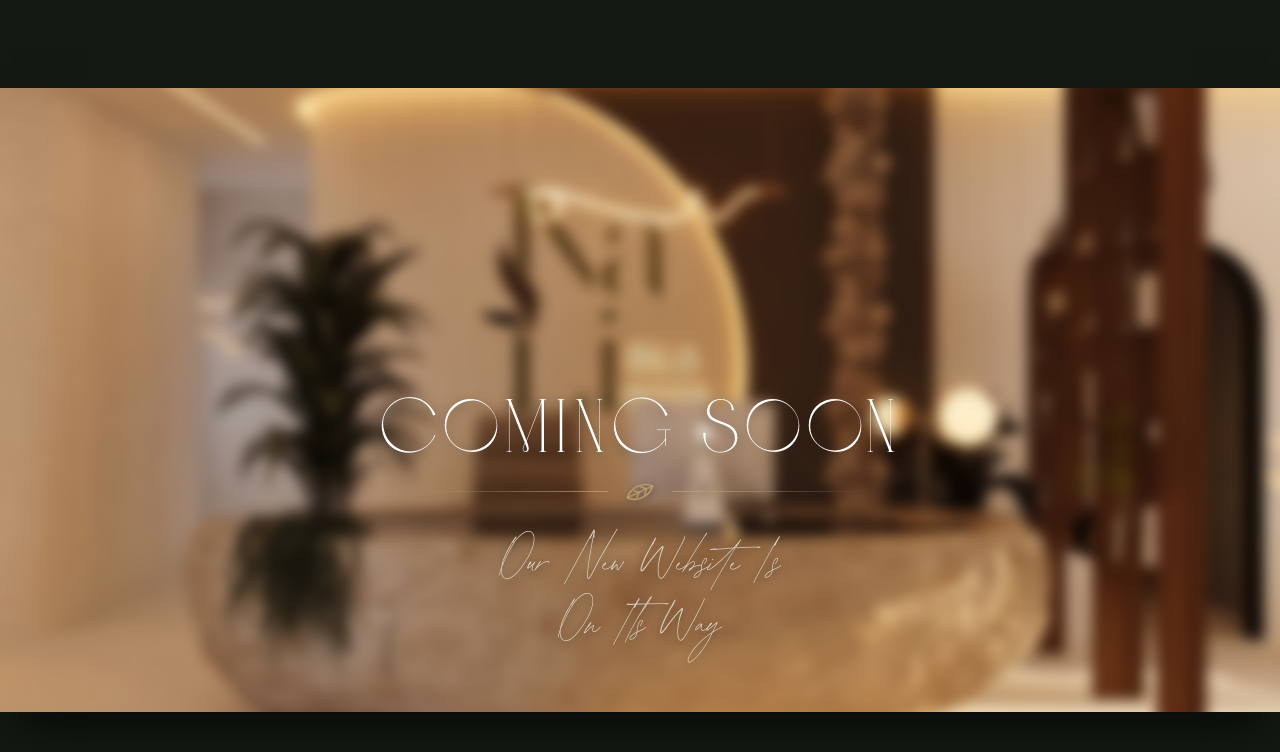
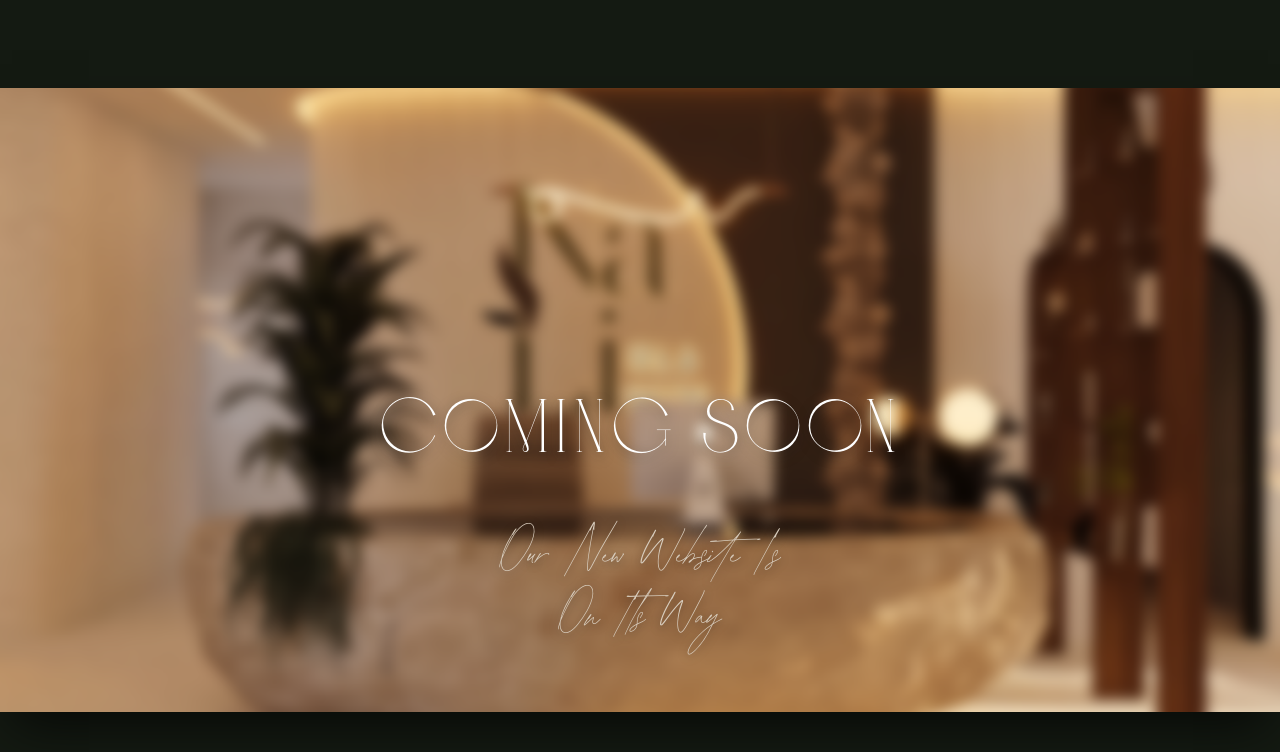
Before and after one commit to achbaklo-web/nali-coming-soon, a plain HTML site: page index.html in a window 1280 px wide. Drawn offline with Linux system fonts and the light colour scheme.

Commit message:
feat: sync latest Lunacy design with leaf divider removed and updated typography spacing

```diff
--- a/index.html
+++ b/index.html
@@ -163,7 +163,7 @@
       letter-spacing: 0.04em;
       color: #FFFFFF;
       text-shadow: 0px 4px 12px rgba(30, 30, 28, 0.56);
-      margin-bottom: clamp(10px, 1.2vw, 10px);
+      margin-bottom: clamp(24px, 4.4vw, 63px);
     }
 
     /* 2. Delicate Golden Botanical Leaf Divider */
@@ -245,18 +245,6 @@
         <div class="coming-soon-center-block">
           <h1 class="coming-soon-headline">COMING SOON</h1>
 
-          <div class="leaf-divider-wrapper" aria-hidden="true">
-            <span class="leaf-line line-left"></span>
-            <div class="leaf-emblem">
-              <svg viewBox="0 0 32 20">
-                <path d="M 2,10 C 9,2 23,2 30,10 C 23,18 9,18 2,10 Z" />
-                <line x1="2" y1="10" x2="30" y2="10" />
-                <path d="M 11,6.5 L 15,10 M 19,5.5 L 23,10 M 11,13.5 L 15,10 M 19,14.5 L 23,10" />
-              </svg>
-            </div>
-            <span class="leaf-line line-right"></span>
-          </div>
-
           <p class="coming-soon-subheading">
             <span>Our New Website Is</span>
             <span>On Its Way</span>
```
